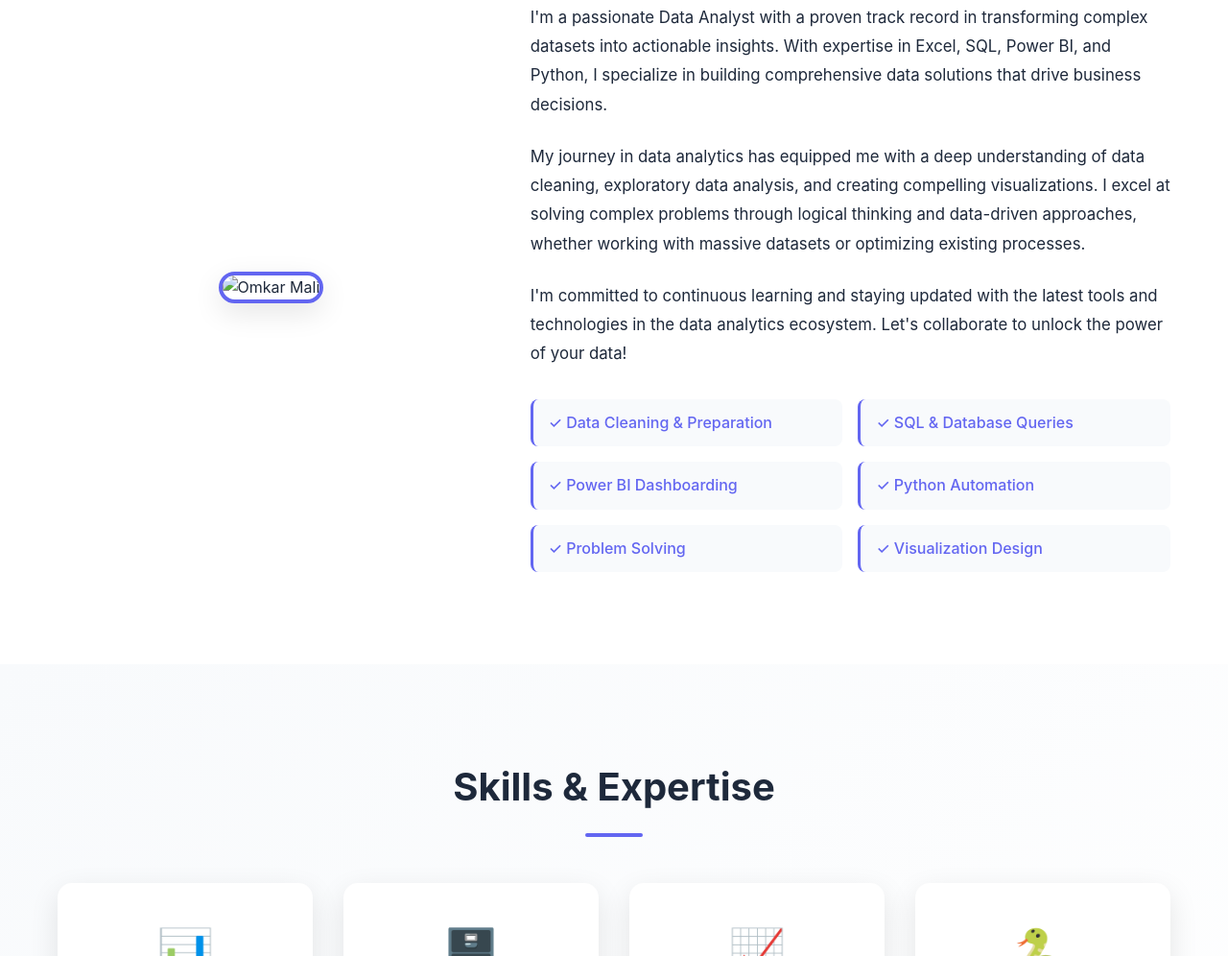
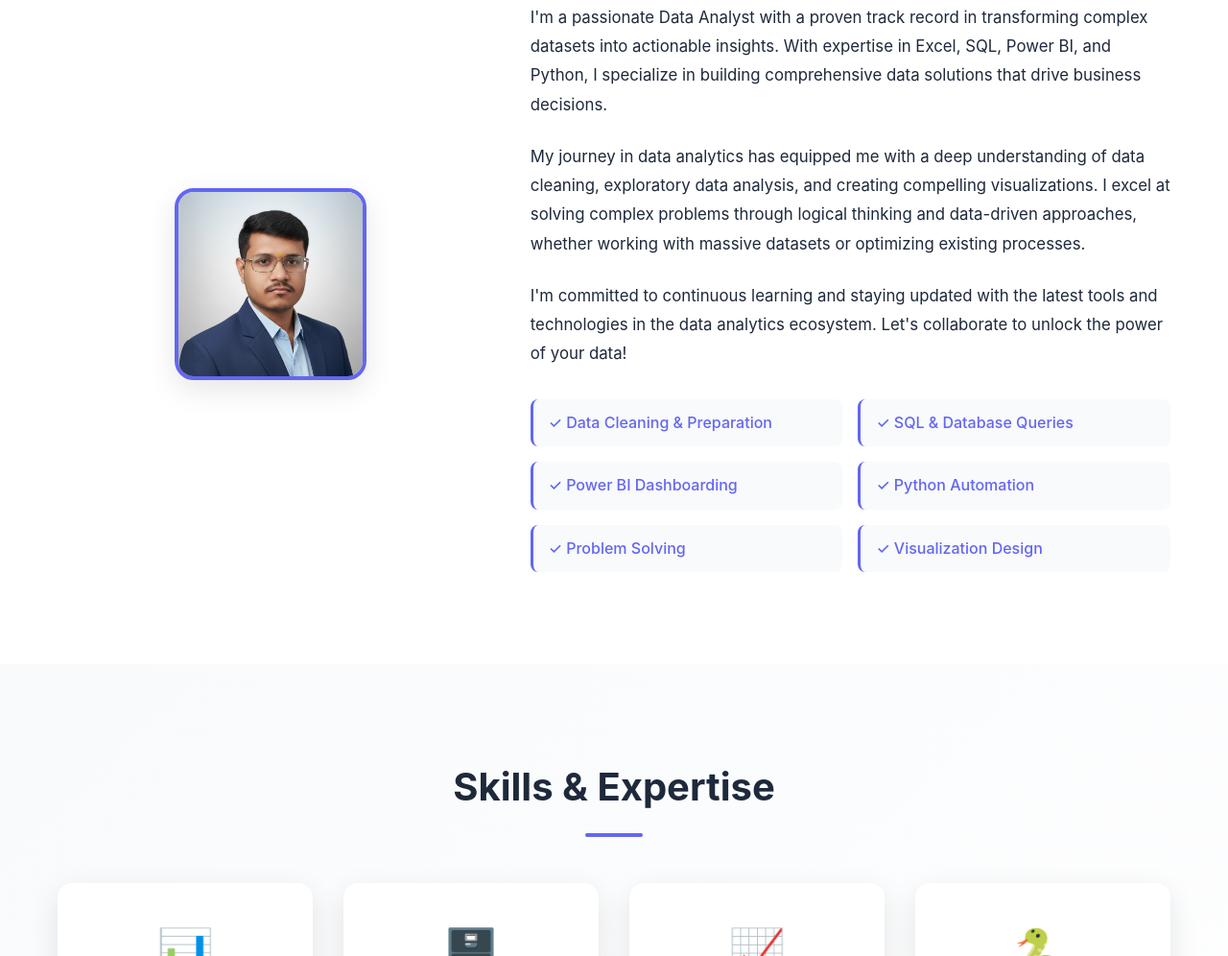
Before and after one commit to omkarmali45/Portfolio, a plain HTML site: page index.html in a window 1280 px wide. Shown: the part 1022-2018 px from the top of the page at 96% size. Drawn offline with Linux system fonts and the light colour scheme; files whose address does not match are found by name.

Commit message:
Added Profile Image

```diff
--- a/index.html
+++ b/index.html
@@ -43,7 +43,7 @@
             <h2 class="section-title">About Me</h2>
             <div class="about-content">
                 <div class="about-image">
-                    <img src= "C:\Users\Admin\OneDrive\Documents\menu\omkar linkedin.jpg" alt="Omkar Mali" class="profile-image">
+                    <img src= "C:\Users\Admin\OneDrive\Desktop\Portfolio\omkar linkedin.jpg" alt="Omkar Mali" class="profile-image">
                 </div>
                 <div class="about-text">
                     <p>I'm a passionate Data Analyst with a proven track record in transforming complex datasets into actionable insights. With expertise in Excel, SQL, Power BI, and Python, I specialize in building comprehensive data solutions that drive business decisions.</p>
```
Also changed, not shown: omkar linkedin.jpg (added).
